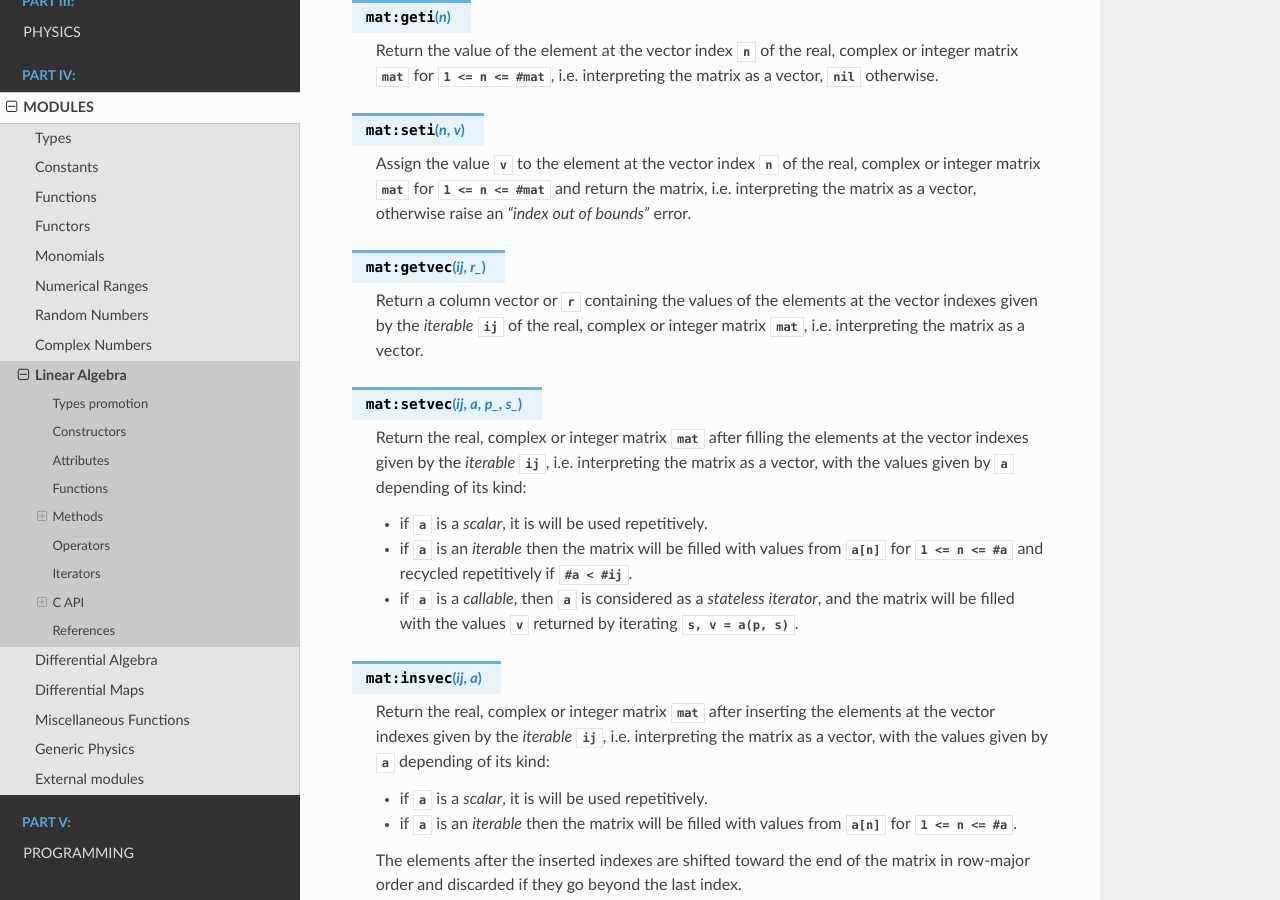
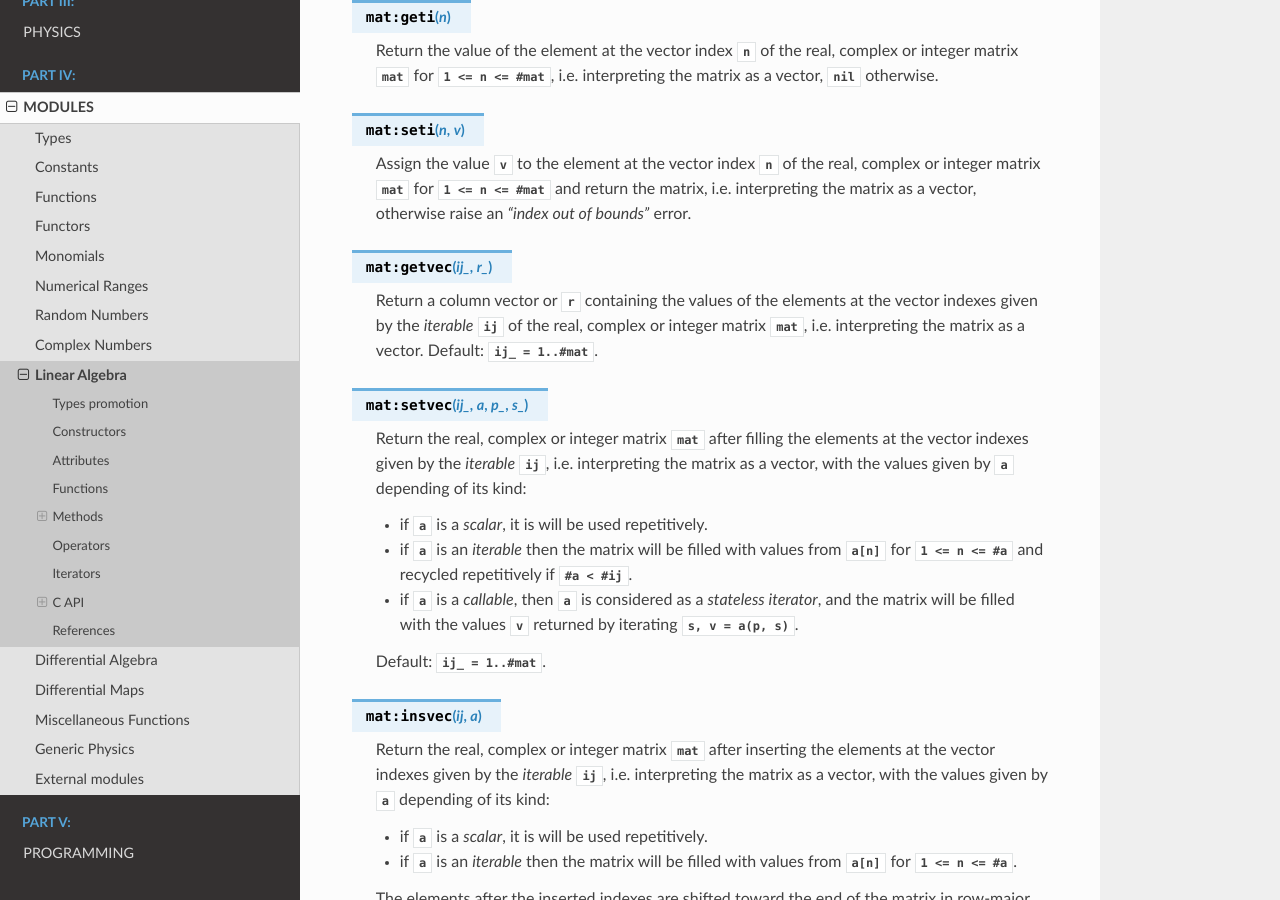
Before and after one commit to MethodicalAcceleratorDesign/MAD-NG.docs, a Sphinx documentation site: the page built from refman/source/mad_mod_linalg.rst, in a window 1280 px wide and 900 px high, scrolled down 5022 px. Built offline with Sphinx 7.4.7 and the Read the Docs theme 2.0.0, drawn with Linux system fonts in a browser that asks for light colours.

Commit message:
add defaut ij for getvec setvec

```diff
--- a/refman/source/mad_mod_linalg.rst
+++ b/refman/source/mad_mod_linalg.rst
@@ -171,11 +171,11 @@ Getters and Setters
 
    Assign the value :var:`v` to the element at the vector index :var:`n` of the real, complex or integer matrix :var:`mat` for :expr:`1 <= n <= #mat` and return the matrix, i.e. interpreting the matrix as a vector, otherwise raise an *"index out of bounds"* error.
 
-.. function:: mat:getvec (ij, r_)
-
-   Return a column vector or :var:`r` containing the values of the elements at the vector indexes given by the :type:`iterable` :var:`ij` of the real, complex or integer matrix :var:`mat`, i.e. interpreting the matrix as a vector.
-
-.. function:: mat:setvec (ij, a, p_, s_)
+.. function:: mat:getvec (ij_, r_)
+
+   Return a column vector or :var:`r` containing the values of the elements at the vector indexes given by the :type:`iterable` :var:`ij` of the real, complex or integer matrix :var:`mat`, i.e. interpreting the matrix as a vector. Default: :expr:`ij_ = 1..#mat`.
+
+.. function:: mat:setvec (ij_, a, p_, s_)
 
    Return the real, complex or integer matrix :var:`mat` after filling the elements at the vector indexes given by the :type:`iterable` :var:`ij`, i.e. interpreting the matrix as a vector, with the values given by :var:`a` depending of its kind:
 
@@ -184,6 +184,8 @@ Getters and Setters
    - if :var:`a` is an :type:`iterable` then the matrix will be filled with values from :var:`a[n]` for :expr:`1 <= n <= #a` and recycled repetitively if :expr:`#a < #ij`.
 
    - if :var:`a` is a :type:`callable`, then :var:`a` is considered as a *stateless iterator*, and the matrix will be filled with the values :var:`v` returned by iterating :expr:`s, v = a(p, s)`.
+
+   Default: :expr:`ij_ = 1..#mat`.
 
 .. function:: mat:insvec (ij, a)
 
```
